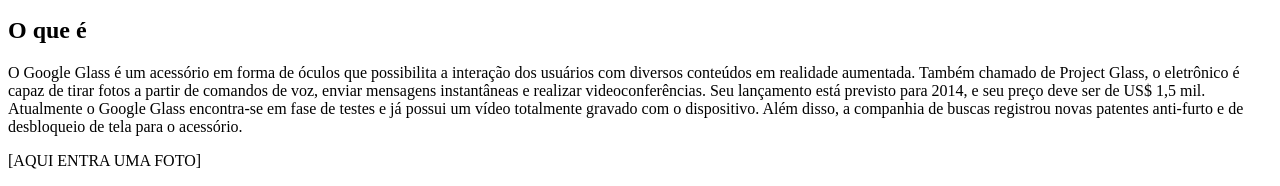
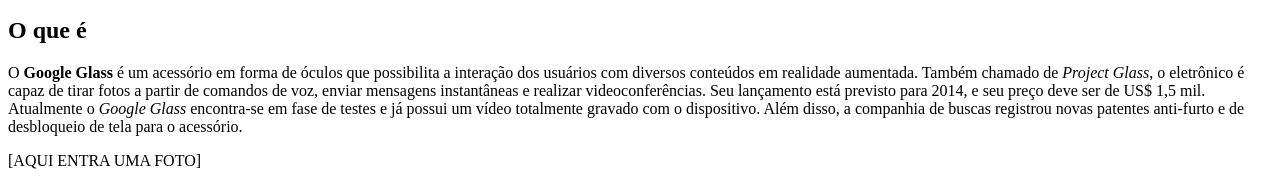
Before and after one commit to sasasaulo/HTML5CursoEmVideo, a plain HTML site: page index.html in a window 1280 px wide. Shown: the part 444-630 px from the top of the page. Drawn offline with Linux system fonts and the light colour scheme.

Commit message:
Modificando o index.html e adicionando o arquivo tags_comandos_acoes.txt

```diff
--- a/index.html
+++ b/index.html
@@ -31,7 +31,7 @@
 			</hgroup>
 
 			<h2>O que é</h2>
-			<p>O Google Glass é um acessório em forma de óculos que possibilita a interação dos usuários com diversos conteúdos em realidade aumentada. Também chamado de Project Glass, o eletrônico é capaz de tirar fotos a partir de comandos de voz, enviar mensagens instantâneas e realizar video&shy;conferências. Seu lançamento está previsto para 2014, e seu preço deve ser de US$ 1,5 mil. Atualmente o Google Glass encontra-se em fase de testes e já possui um vídeo totalmente gravado com o dispositivo. Além disso, a companhia de buscas registrou novas patentes anti-furto e de desbloqueio de tela para o acessório.</p>
+			<p>O <b>Google Glass</b> é um acessório em forma de óculos que possibilita a interação dos usuários com diversos conteúdos em realidade aumentada. Também chamado de <i>Project Glass</i>, o eletrônico é capaz de tirar fotos a partir de comandos de voz, enviar mensagens instantâneas e realizar video&shy;conferências. Seu lançamento está previsto para 2014, e seu preço deve ser de US$ 1,5 mil. Atualmente o <em>Google Glass</em> encontra-se em fase de testes e já possui um vídeo totalmente gravado com o dispositivo. Além disso, a companhia de buscas registrou novas patentes anti-furto e de desbloqueio de tela para o acessório.</p>
 
 			[AQUI ENTRA UMA FOTO]
 
```
Also changed, not shown: tags_comandos_acoes.txt (added).
